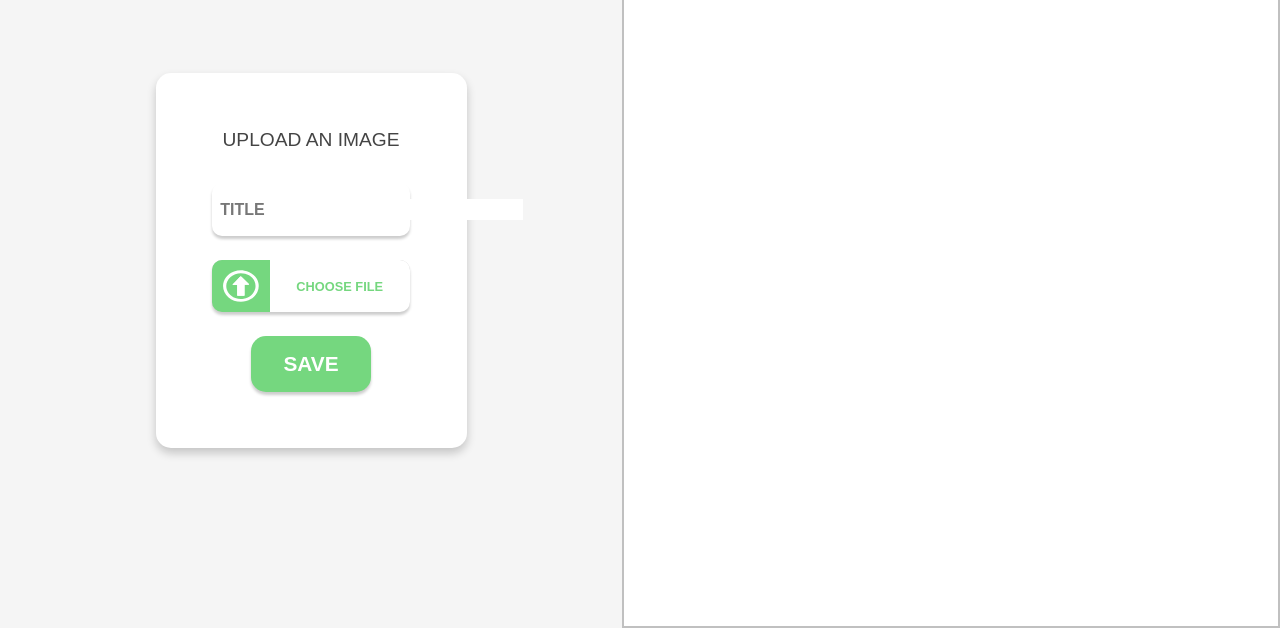
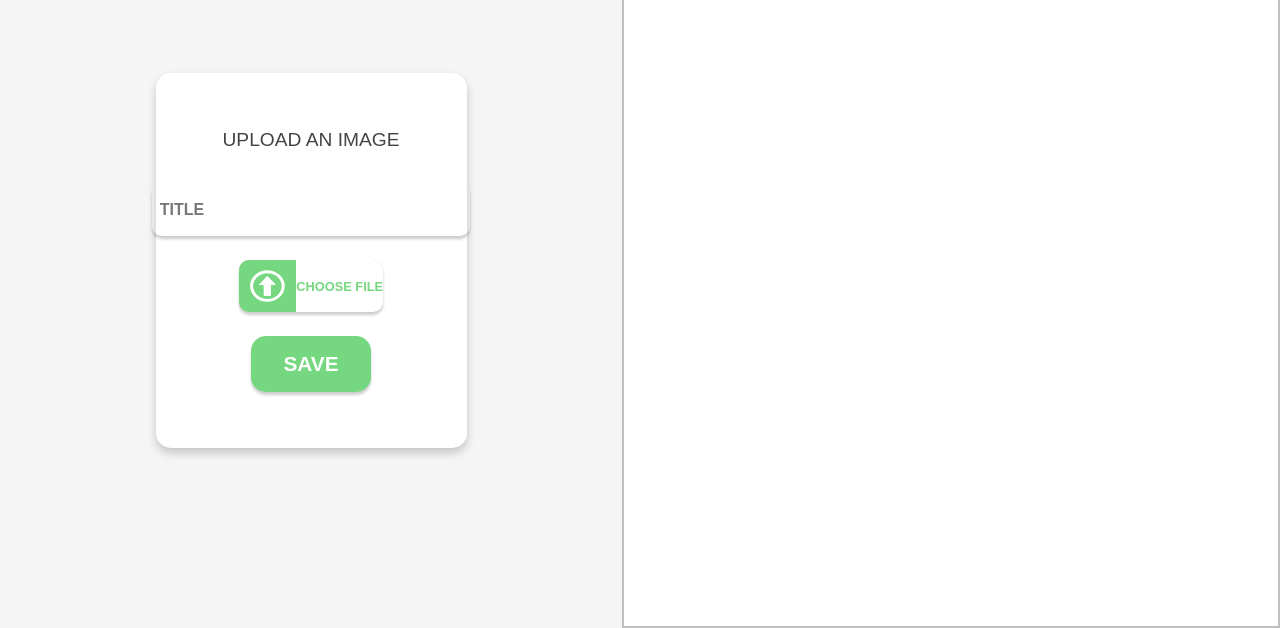
Before and after one commit to yanmoenaing118/image-gallery, a website: page public/index.html in a window 1280 px wide. Shown: the part 172-800 px from the top of the page. Drawn offline with Linux system fonts and the light colour scheme.

Commit message:
second commit

```diff
--- a/public/css/style.css
+++ b/public/css/style.css
@@ -107,7 +107,7 @@ body {
   margin: auto;
   display: flex;
   flex-direction: column;
-  align-items: c;
+  align-items: center;
 }
 
 .form-group {
```
Also changed, not shown: public/uploads/park min young-1604483752935.jpg (added), public/uploads/park shin hye-1604483722768.jpg (added), public/uploads/son ye jin-1604483814670.jpg (added).
